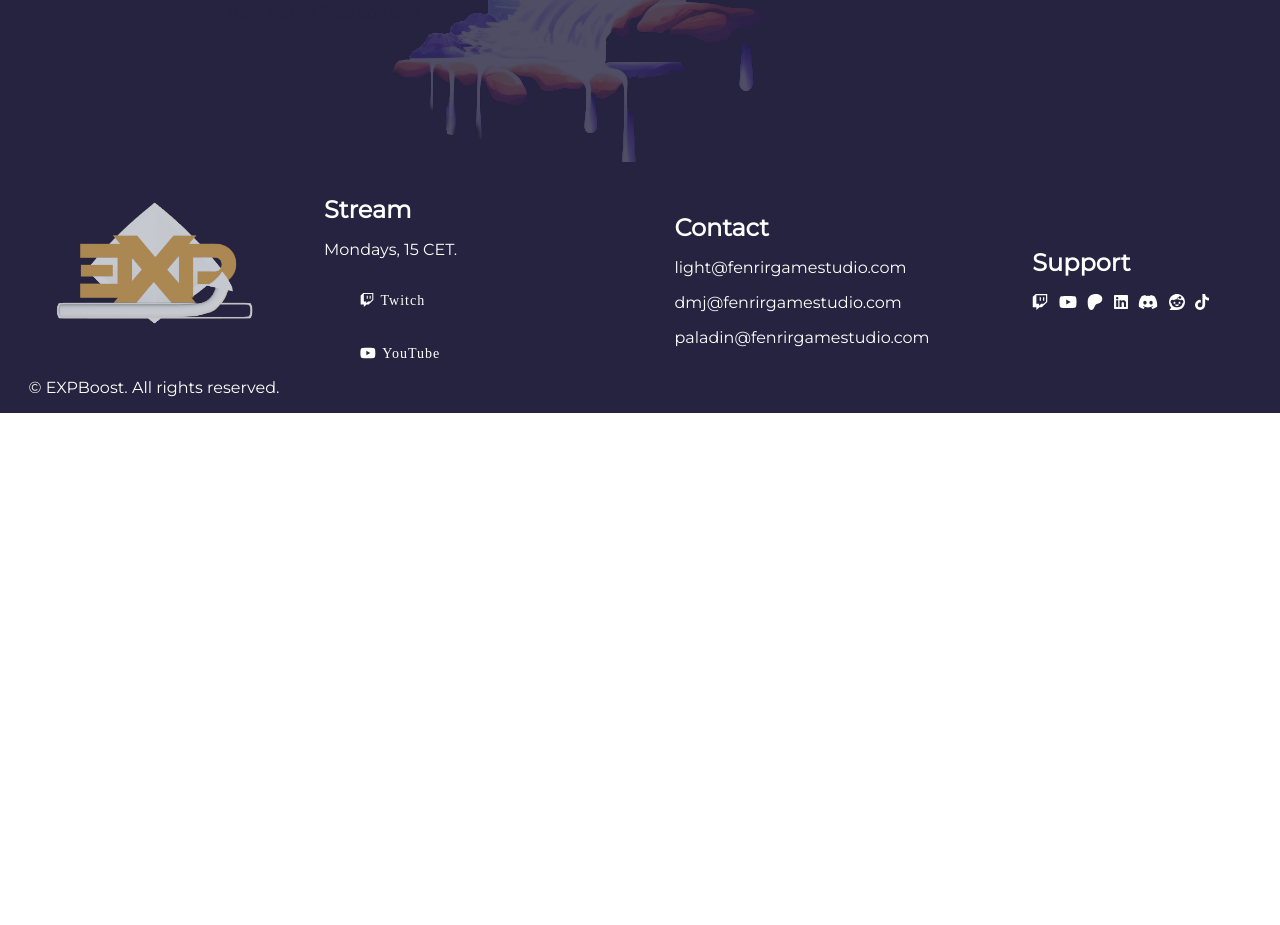
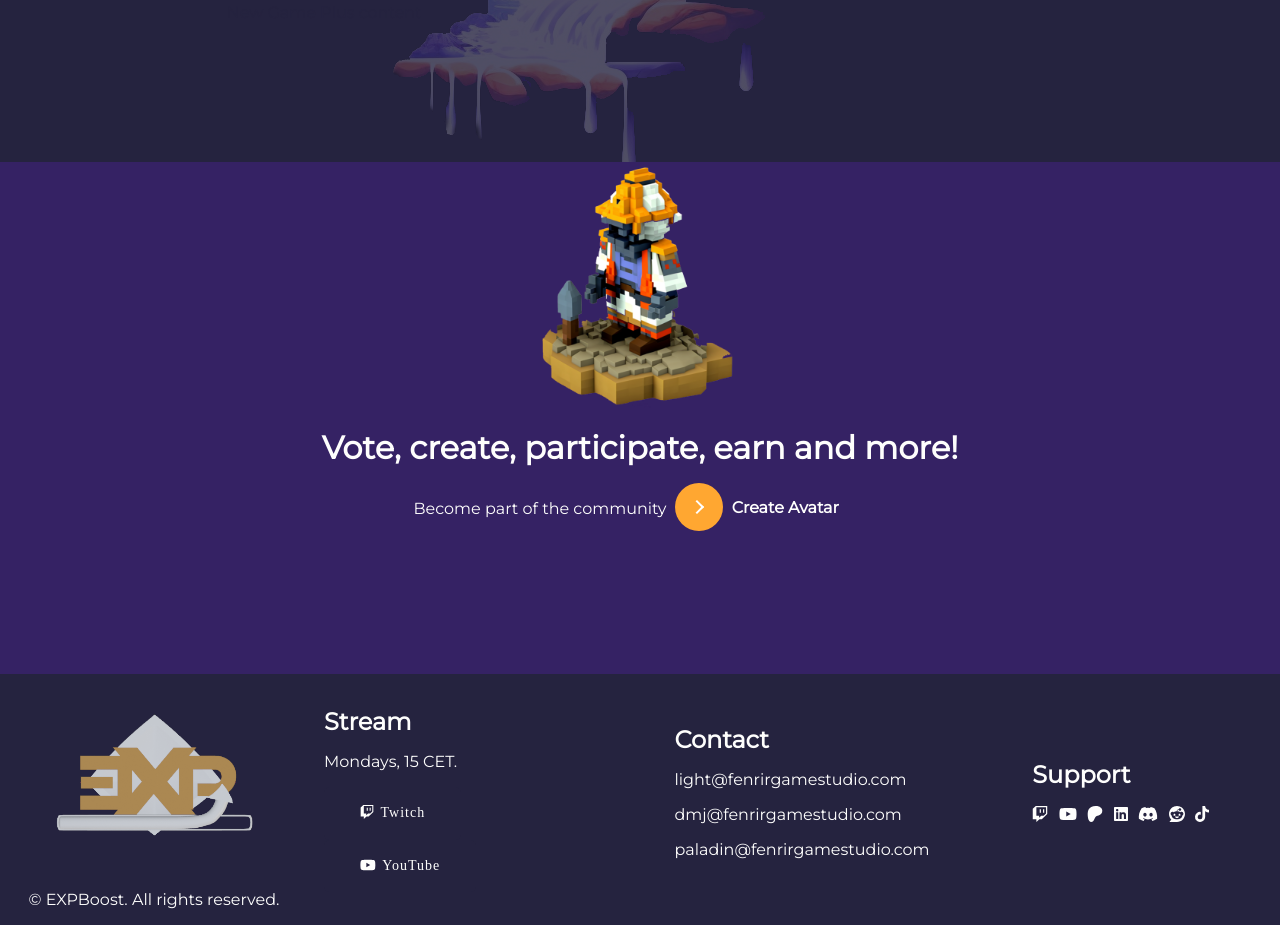
Before and after one commit to Fenrir-Game-Studio/PodcastWebsite, an Angular app: page / in a window 1280 px wide. Shown: the part 2242-3167 px from the top of the page. Before the commit the page ends 2655 px from the top, so only its background shows below. Built offline with nearby package versions, Linux system fonts and the light colour scheme.

Commit message:
Worked on signup section on the landing page

```diff
--- a/src/app/app.module.ts
+++ b/src/app/app.module.ts
@@ -15,6 +15,7 @@ import { BlogComponent } from './blog/blog.component';
 import { AboutComponent } from './about/about.component';
 import { SocialLinkButtonComponent } from './social-link-button/social-link-button.component';
 import { GalleryContainerComponentComponent } from './gallery-container-component/gallery-container-component.component';
+import { SignUpButtonComponent } from './sign-up-button/sign-up-button.component';
 
 
 @NgModule({
@@ -27,7 +28,8 @@ import { GalleryContainerComponentComponent } from './gallery-container-componen
     BlogComponent,
     AboutComponent,
     SocialLinkButtonComponent,
-    GalleryContainerComponentComponent
+    GalleryContainerComponentComponent,
+    SignUpButtonComponent
   ],
   imports: [
     BrowserModule,
--- a/src/app/landing-page/landing-page.component.html
+++ b/src/app/landing-page/landing-page.component.html
@@ -85,7 +85,18 @@
 </article>
 
 <article id="signup">
-    <section id="avatar-art"></section>
-    <section id="call-to-action-text"></section>
-    <section id="call-to-action-button"></section>
+    <section id="avatar-cta">
+        <div id="avatar-container">
+            <img src="/assets/image/avatar.png">
+            <header>Vote, create, participate, earn and more!</header>
+            <div id="cta-text">
+                <div>
+                    <p>Become part of the community</p>
+                </div>
+                <div>
+                    <app-sign-up-button></app-sign-up-button>
+                </div>
+            </div>
+        </div>
+    </section>
 </article>
--- a/src/app/landing-page/landing-page.component.sass
+++ b/src/app/landing-page/landing-page.component.sass
@@ -96,3 +96,15 @@ section
 
 #signup
     background-color: $podcast-indigo
+    height: 512px
+    #avatar-container
+        display: flex
+        flex-direction: column
+        align-items: center
+        gap: 1em
+        img
+            height: 250px
+            width: 220px
+        #cta-text
+            display: flex
+            gap: 0.5em
--- /dev/null
+++ b/src/app/sign-up-button/sign-up-button.component.html
@@ -0,0 +1,9 @@
+
+<div id="container">
+    <button class="learn-more">
+      <span class="circle" aria-hidden="true">
+        <span class="icon arrow"></span>
+      </span>
+      <span class="button-text">Create Avatar</span>
+    </button>
+  </div>
--- /dev/null
+++ b/src/app/sign-up-button/sign-up-button.component.sass
@@ -0,0 +1,94 @@
+@import 'src/assets/sass/variables'
+*
+    box-sizing: border-box
+*::before, *::after
+    box-sizing: border-box
+body
+    font-family: 'Montserrat', sans-serif
+    font-size: 1.25em
+    line-height: 1.5
+    display: flex
+    align-items: center
+    justify-content: center
+    margin: 0
+    min-height: 100vh
+    background: #f3f8fa
+button
+    position: relative
+    display: inline-block
+    cursor: pointer
+    outline: none
+    border: 0
+    vertical-align: middle
+    text-decoration: none
+    background: transparent
+    padding: 0
+    font-size: inherit
+    font-family: inherit
+    &.learn-more
+        width: 12rem
+        height: auto
+        .circle
+            transition: all 0.45s cubic-bezier(0.65, 0, 0.076, 1)
+            position: relative
+            display: block
+            margin: 0
+            width: 3rem
+            height: 3rem
+            background: $podcast-orange
+            border-radius: 1.625rem
+            .icon
+                transition: all 0.45s cubic-bezier(0.65, 0, 0.076, 1)
+                position: absolute
+                top: 0
+                bottom: 0
+                margin: auto
+                background: #fff
+                &.arrow
+                    transition: all 0.45s cubic-bezier(0.65, 0, 0.076, 1)
+                    left: 0.625rem
+                    width: 1.125rem
+                    height: 0.125rem
+                    background: none
+                    &::before
+                        position: absolute
+                        content: ''
+                        top: -0.25rem
+                        right: 0.0625rem
+                        width: 0.625rem
+                        height: 0.625rem
+                        border-top: 0.125rem solid #fff
+                        border-right: 0.125rem solid #fff
+                        transform: rotate(45deg)
+        .button-text
+            transition: all 0.45s cubic-bezier(0.65, 0, 0.076, 1)
+            position: absolute
+            top: 0
+            left: 0
+            right: 0
+            bottom: 0
+            padding: 0.75rem 0
+            margin: 0 0 0 1.85rem
+            color: $podcast-white
+            font-weight: bold
+            line-height: 1.6
+            text-align: center
+    &:hover
+        .circle
+            width: 100%
+            .icon
+                &.arrow
+                    background: #fff
+                    transform: translate(1rem, 0)
+        .button-text
+            color: $podcast-black
+@supports(display: grid)
+    body
+        display: grid
+        grid-template-columns: repeat(4, 1fr)
+        grid-gap: 0.625rem
+        grid-template-areas: ".main main ." ".main main ."
+#container
+    grid-area: main
+    align-self: center
+    justify-self: center
```
Also changed, not shown: src/app/sign-up-button/sign-up-button.component.ts (added, +10 -0 lines), src/assets/image/avatar.png (added), 1 other file (tests, documents, lock files or other folders).
